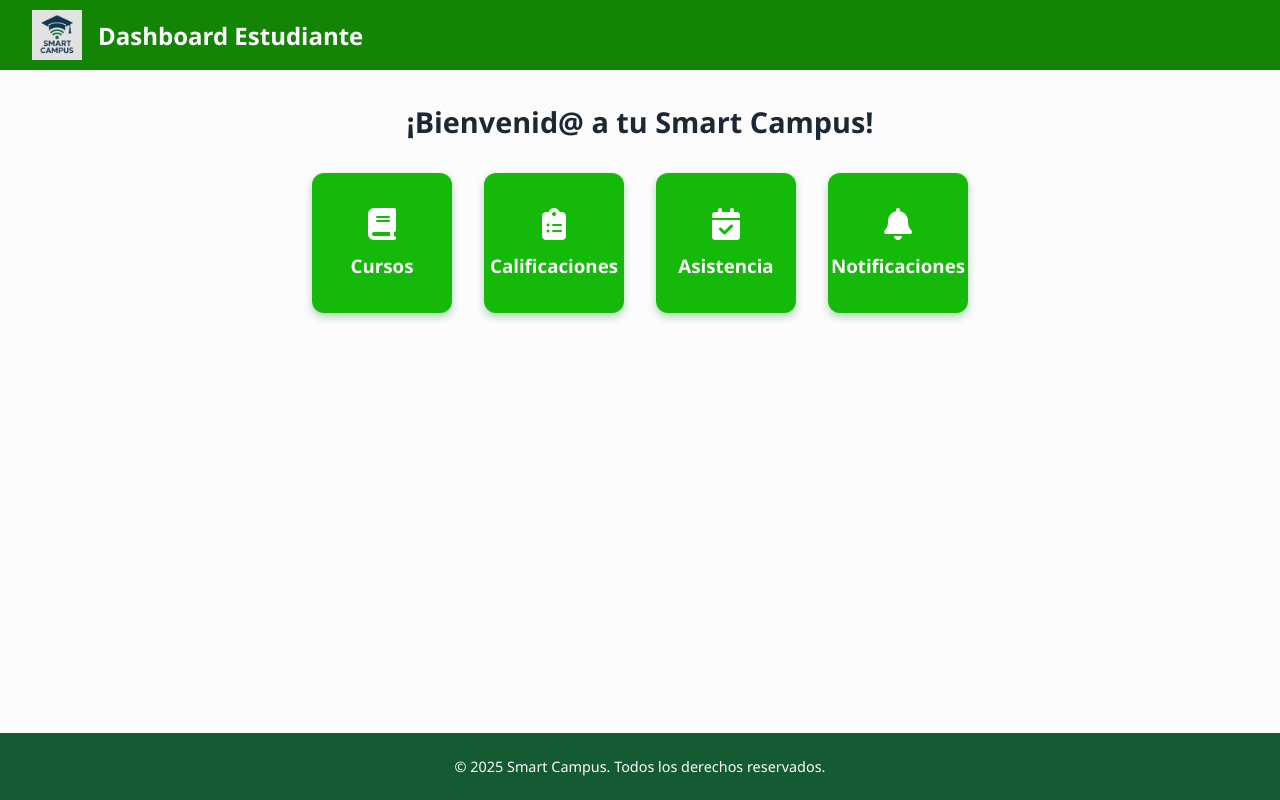
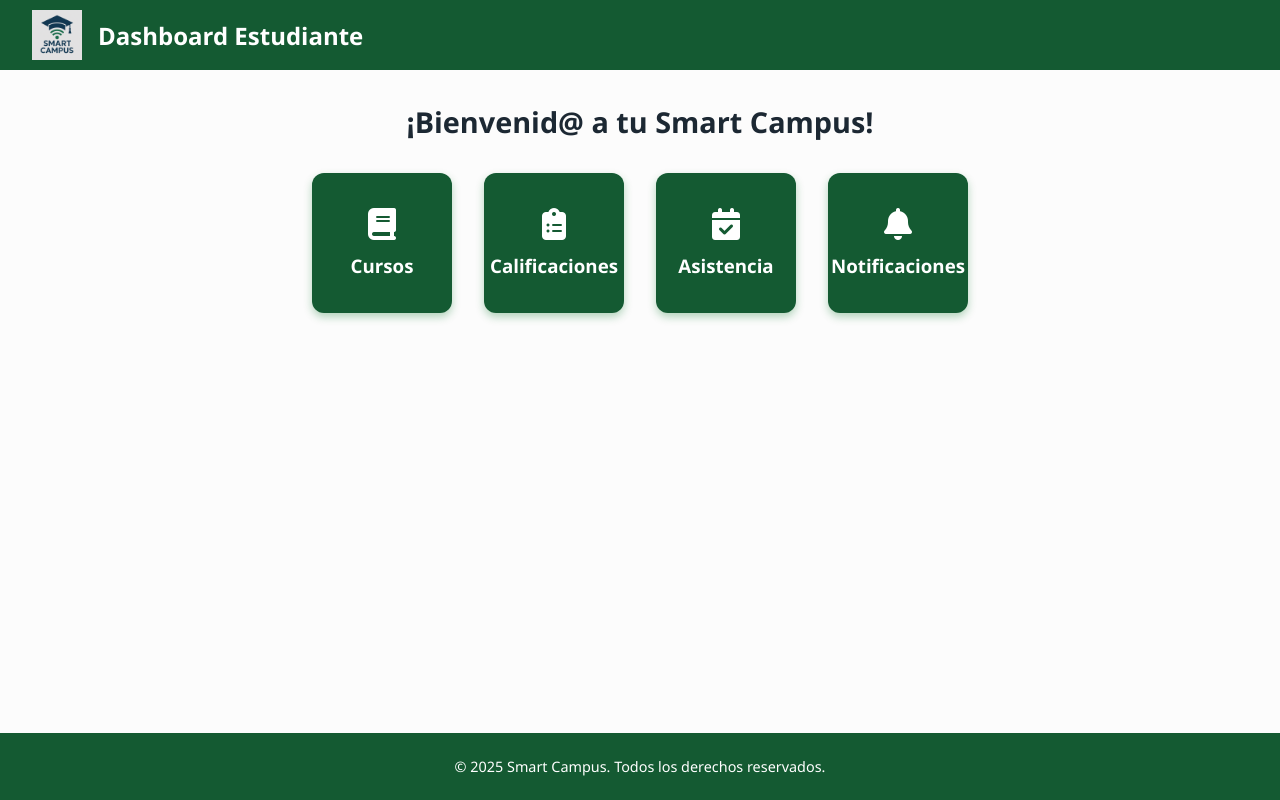
Before and after one commit to aleNu93/SmartCampusProject, a plain HTML site: page dashboard_estudiante/dashboard_estudiante.html in a window 1280 px wide. Drawn offline with Linux system fonts and the light colour scheme.

Commit message:
Update dashboard_estudiante.css

```diff
--- a/dashboard_estudiante/css/dashboard_estudiante.css
+++ b/dashboard_estudiante/css/dashboard_estudiante.css
@@ -19,7 +19,7 @@ body {
 header {
   display: flex;
   align-items: center;
-  background-color: #138505;
+  background-color: #145A32;
   color: white;
   padding: 1rem 2rem;
   gap: 1rem;
@@ -85,7 +85,7 @@ main::before {
 }
 
 .accion {
-  background-color: #15b909;
+  background-color: #145A32;
   color: white;
   height: 140px;
   border-radius: 12px;
@@ -125,7 +125,7 @@ main::before {
   position: absolute;
   top: 140px; /* Justo debajo del cuadro principal */
   width: 100%;
-  background-color: #17a50d;
+  background-color: #145A32;
   border-radius: 0 0 12px 12px;
   padding: 15px 0;
   box-shadow: 0 4px 8px rgba(11, 120, 40, 0.3);
```
